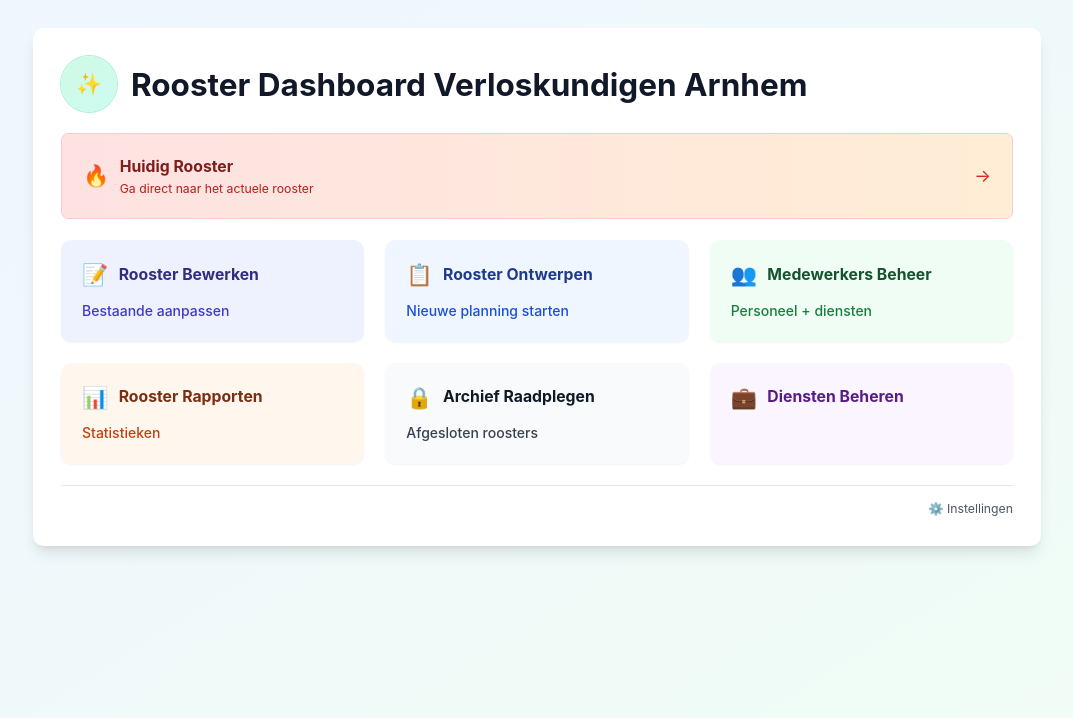
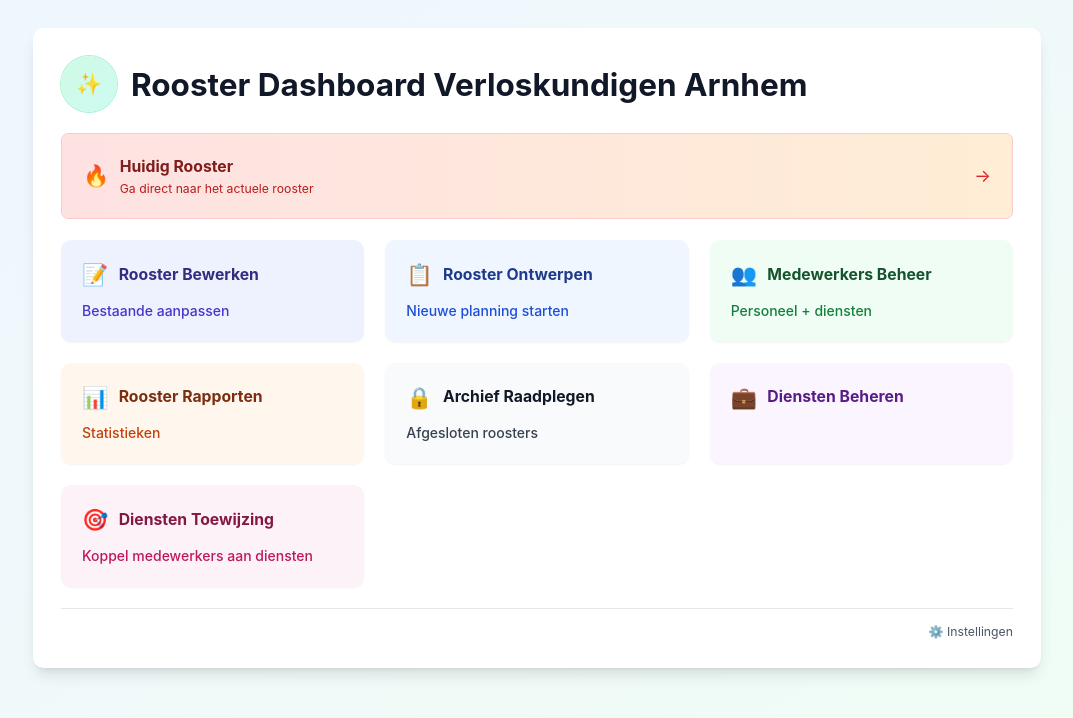
Before and after one commit to gslooters/rooster-app-verloskunde, a Next.js app: page /dashboard in a window 1280 px wide. Shown: the top 718 px of the page, without its empty margins (103-1176 px from the left). Built offline with nearby package versions, Linux system fonts and the light colour scheme; a web font is replaced by a local one.

Commit message:
feat(dashboard): add navigation to diensten-toewijzing

```diff
--- a/app/dashboard/page.tsx
+++ b/app/dashboard/page.tsx
@@ -78,6 +78,15 @@ export default function DashboardPage() {
                 <h3 className="font-bold text-purple-900 text-lg">Diensten Beheren</h3>
               </div>
             </Link>
+
+            {/* NIEUW: Diensten Toewijzing */}
+            <Link href="/settings/diensten-toewijzing" className="bg-pink-50 p-6 rounded-xl hover:bg-pink-100 transition-all duration-300 cursor-pointer block shadow-sm hover:shadow-md">
+              <div className="flex items-center mb-3">
+                <span className="text-2xl mr-3">🎯</span>
+                <h3 className="font-bold text-pink-900 text-lg">Diensten Toewijzing</h3>
+              </div>
+              <p className="text-pink-700 font-medium">Koppel medewerkers aan diensten</p>
+            </Link>
           </div>
 
           <div className="flex justify-end pt-4 border-t border-gray-200">
```
